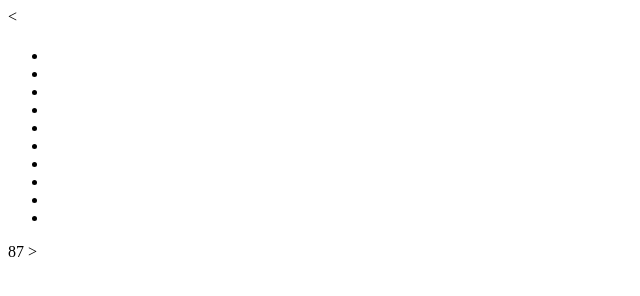
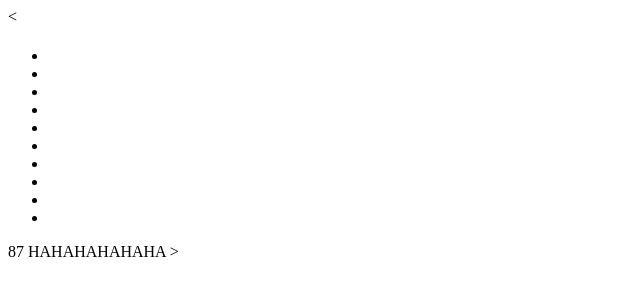
Before and after one commit to ian5438/ReadMe-practice, a plain HTML site: page index.html in a window 1280 px wide. Shown: the whole page, without its empty margins (0-640 px from the left). Drawn offline with Linux system fonts and the light colour scheme.

Commit message:
add hahahaha

```diff
--- a/index.html
+++ b/index.html
@@ -21,5 +21,7 @@
 
 87
 
+HAHAHAHAHAHA
+
 </body>
 </html>>
```
